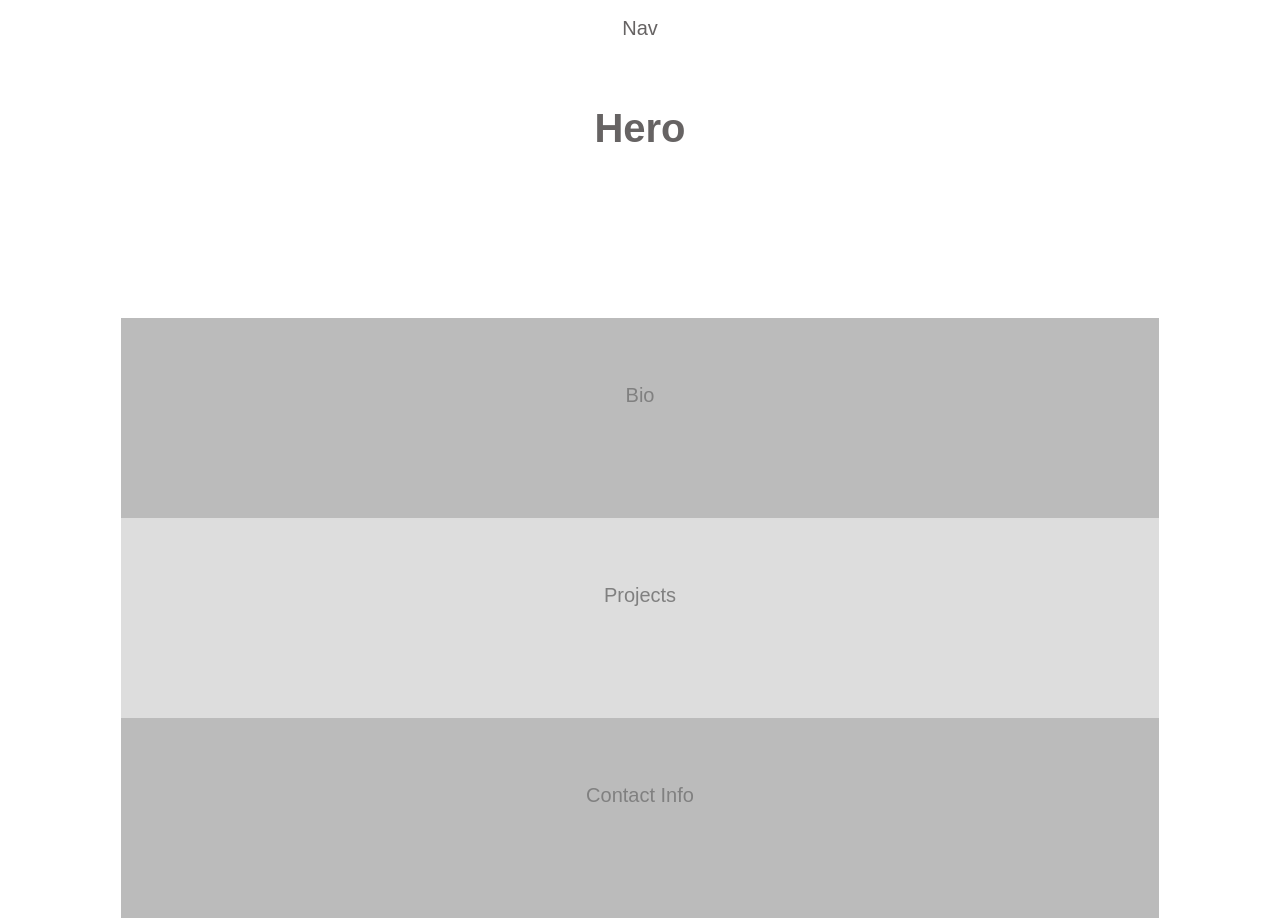
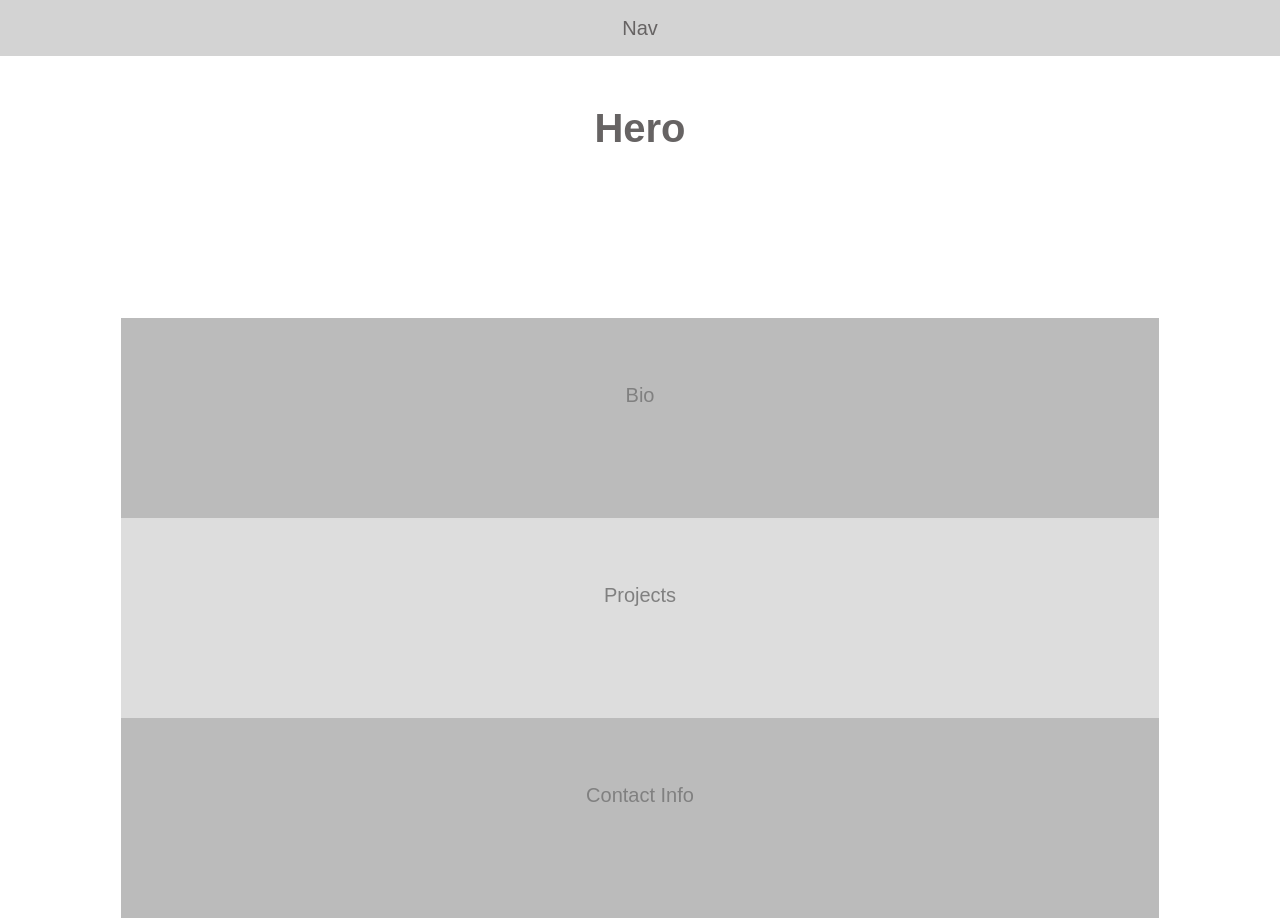
Before and after one commit to applewhite504/portfolio, a plain HTML site: page index.html in a window 1280 px wide. Drawn offline with Linux system fonts and the light colour scheme.

Commit message:
latest update

```diff
--- a/style.css
+++ b/style.css
@@ -3,7 +3,6 @@
 }
 
 body {
-
     font-family: sans-serif;
     font-size: 20px;
     color: rgb(102, 99, 99);
@@ -13,13 +12,13 @@ body {
 }
 
 nav {
-    background-color: white;
+    background-color: lightgray;
     padding: 1% 0;
     position: fixed;
     top: 0;
     left: 0;
     right: 0;
-    z-index: 10;
+
 }
 
 header {
```
